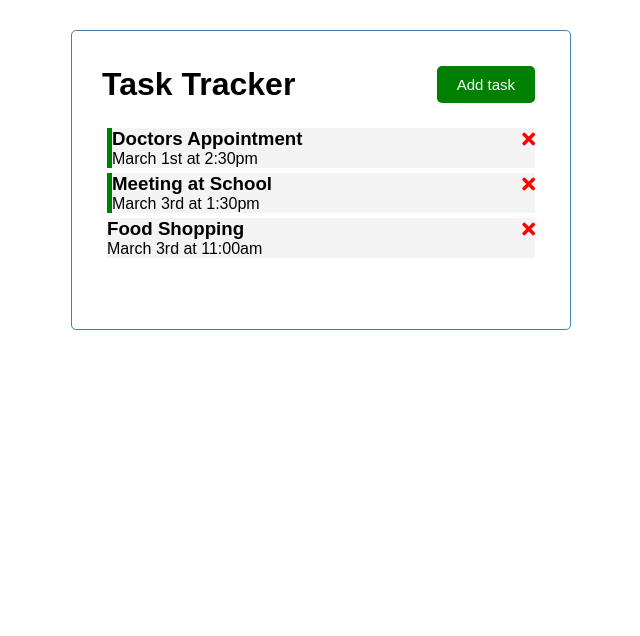
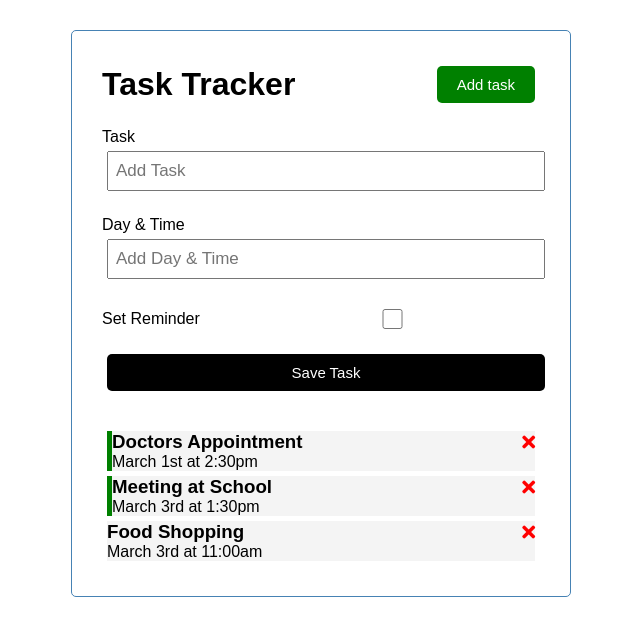
Before and after one commit to Jonathan-Challenger/Web_dev_tutorials, a Vue app in the folder vue-crash-course/: page / in a window 1280 px wide. Shown: the top 636 px of the page, without its empty margins (319-959 px from the left). Built offline with nearby package versions, Linux system fonts and the light colour scheme.

Commit message:
create add task

```diff
--- a/vue-crash-course/src/App.vue
+++ b/vue-crash-course/src/App.vue
@@ -1,6 +1,7 @@
 <template>
   <div class="container">
     <Header title="Task Tracker"/>
+    <AddTask @add-task="addTask"/>
     <Tasks @toggle-reminder="toggleReminder" @delete-task="deleteTask" :tasks="tasks" />
   </div>
 </template>
@@ -8,12 +9,14 @@
 <script>
 import Header from './components/Header'
 import Tasks from './components/Tasks'
+import AddTask from './components/AddTask'
 
 export default {
   name: 'App',
   components: {
     Header,
     Tasks,
+    AddTask,
   },
   data() {
     return {
@@ -21,6 +24,9 @@
     }
   },
   methods: {
+    addTask(task) {
+      this.tasks = [...this.tasks, task]
+    },
     deleteTask(id) {
       if( confirm('Are you sure?')) {
         this.tasks = this.tasks.filter((task) => task.id !== id);
--- /dev/null
+++ b/vue-crash-course/src/components/AddTask.vue
@@ -0,0 +1,89 @@
+<template>
+    <form @submit="onSubmit" class="add-form">
+    <div class="form-control">
+      <label>Task</label>
+      <input type="text" v-model="text" name="text" placeholder="Add Task" />
+    </div>
+    <div class="form-control">
+      <label>Day & Time</label>
+      <input
+        type="text"
+        v-model="day"
+        name="day"
+        placeholder="Add Day & Time"
+      />
+    </div>
+    <div class="form-control form-control-check">
+      <label>Set Reminder</label>
+      <input type="checkbox" v-model="reminder" name="reminder" />
+    </div>
+
+    <input type="submit" value="Save Task" class="btn btn-block" />
+  </form>
+</template>
+
+<script>
+export default {
+    name: 'AddTask',
+    data() {
+        return {
+            text:'',
+            day:'',
+            reminder:false,
+        }
+    },
+    methods: {
+        onSubmit(e) {
+            e.preventDefault()
+            if(!this.text) {
+                alert('Please add a task');
+                return
+            }
+
+            const newTask = {
+                id: Math.floor(Math.random() * 100000),
+                text: this.text,
+                day: this.day,
+                reminder: this.reminder
+            }
+
+            this.$emit('add-task', newTask)
+
+            this.text = '',
+            this.day = '',
+            this.reminder = false
+        }
+    }
+}
+</script>
+
+<style scoped>
+.add-form {
+  margin-bottom: 40px;
+}
+.form-control {
+  margin: 20px 0;
+}
+.form-control label {
+  display: block;
+}
+.form-control input {
+  width: 100%;
+  height: 40px;
+  margin: 5px;
+  padding: 3px 7px;
+  font-size: 17px;
+}
+.form-control-check {
+  display: flex;
+  align-items: center;
+  justify-content: space-between;
+}
+.form-control-check label {
+  flex: 1;
+}
+.form-control-check input {
+  flex: 2;
+  height: 20px;
+}
+</style>
```
